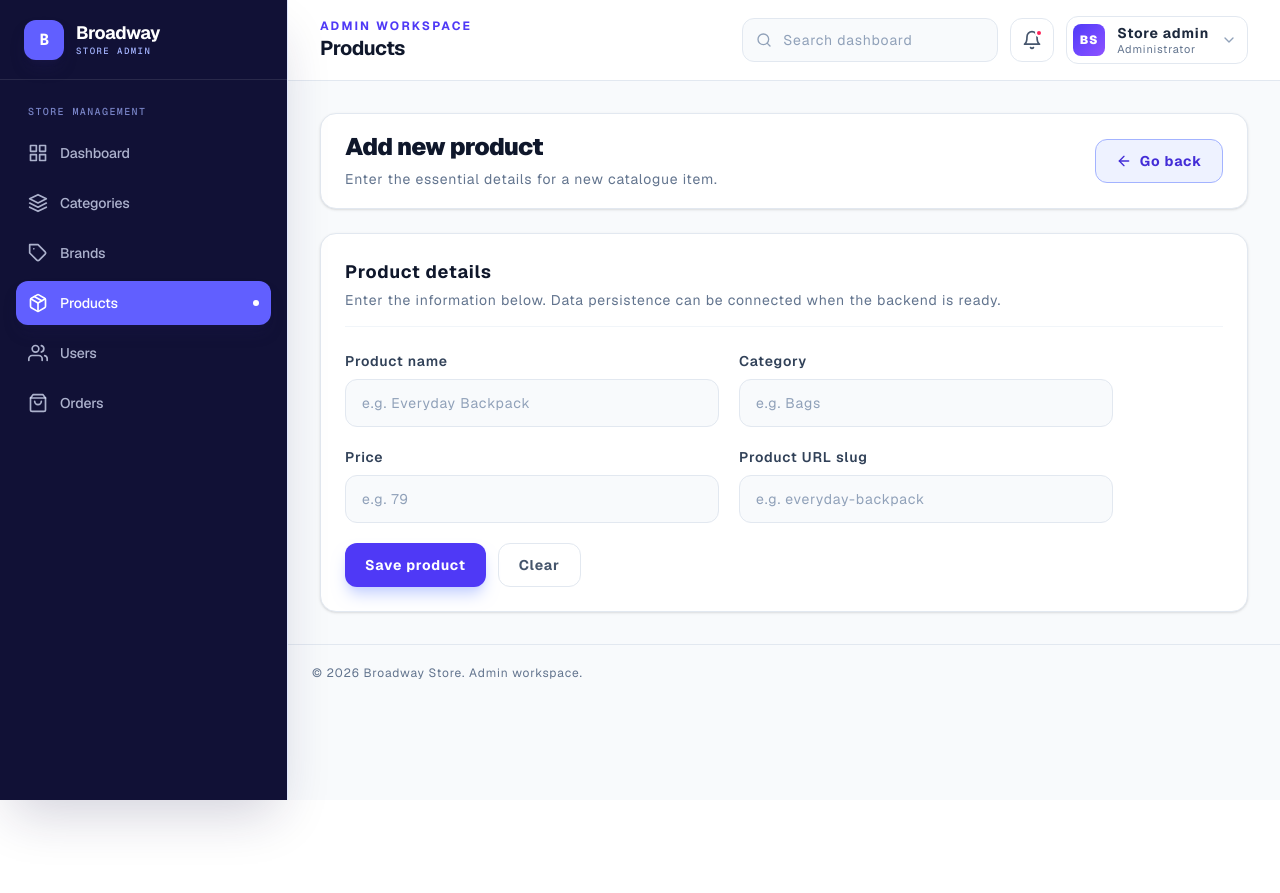
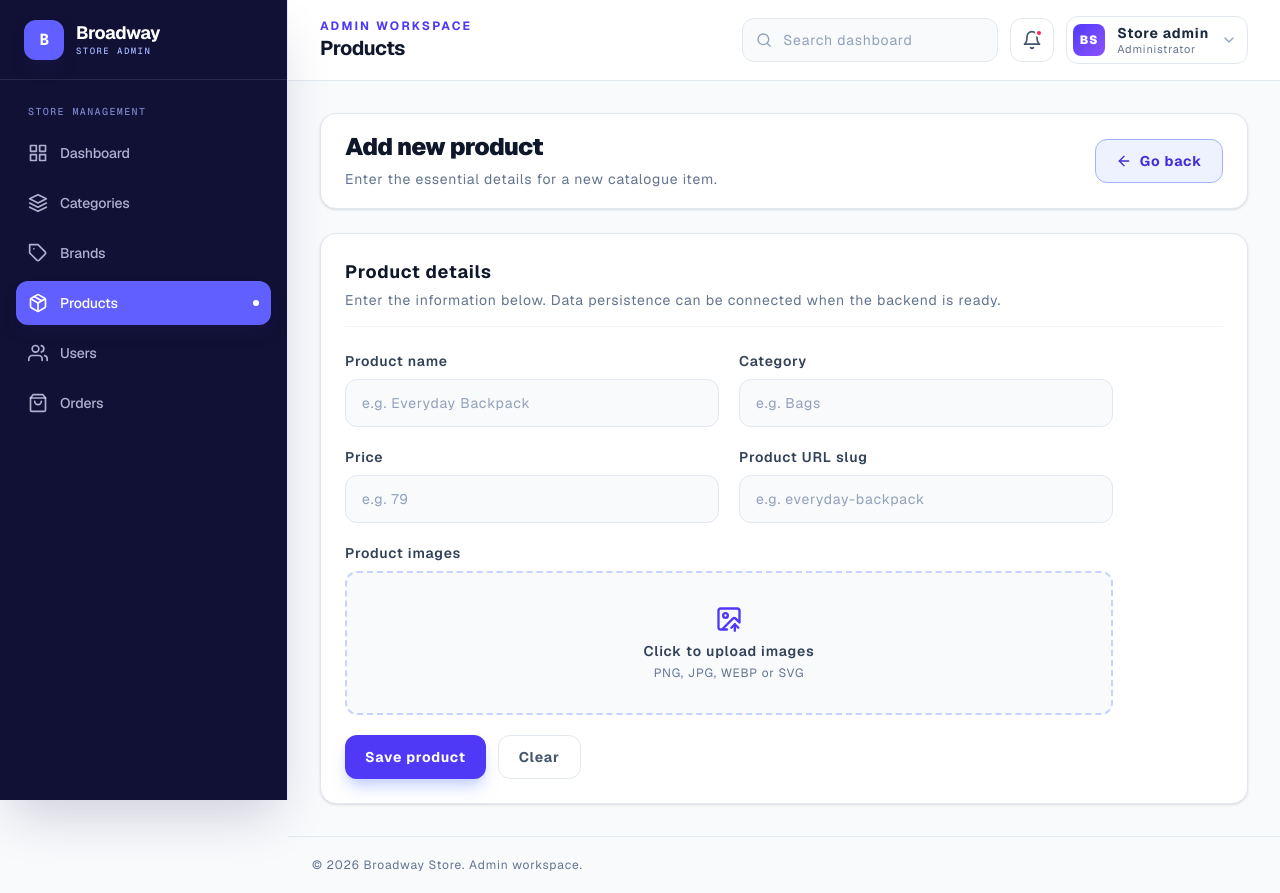
Before and after one commit to SudanBasnet/Project-Ecom-TS-Frontend, a Next.js app: page /admin/products/create in a window 1280 px wide. Before the commit the page ends 800 px from the top, so only its background shows below. Built offline with nearby package versions, Linux system fonts and the light colour scheme.

Commit message:
product form

```diff
--- a/app/admin/products/create/page.tsx
+++ b/app/admin/products/create/page.tsx
@@ -40,6 +40,13 @@ const CreateProductPage = () => {
             name: "slug",
             placeholder: "e.g. everyday-backpack",
           },
+          {
+            label: "Product images",
+            name: "images",
+            placeholder: "",
+            image: true,
+            multiple: true,
+          },
         ]}
       />
     </main>
--- a/components/admin/create-entity-form.tsx
+++ b/components/admin/create-entity-form.tsx
@@ -8,6 +8,7 @@ type Field = {
   type?: "text" | "number" | "url";
   multiline?: boolean;
   image?: boolean;
+  multiple?: boolean;
 };
 
 type CreateEntityFormProps = {
@@ -35,7 +36,11 @@ const CreateEntityForm = ({
         {fields.map((field) =>
           field.image ? (
             <div key={field.name} className="sm:col-span-2">
-              <ImageInput label={field.label} id={field.name} />
+              <ImageInput
+                label={field.label}
+                id={field.name}
+                multiple={field.multiple}
+              />
             </div>
           ) : (
             <label
```
